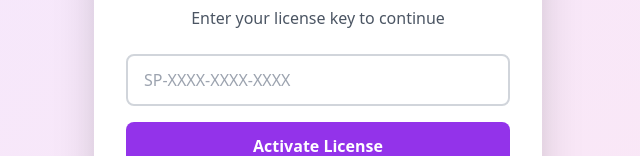
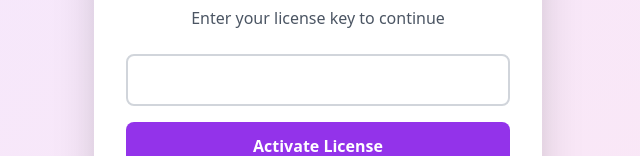
Before and after one commit to rainathecreatour-ops/Stylish-Pets, a React (Vite) app: page / in a window 1280 px wide. Shown: the part 356-512 px from the top of the page, without its empty margins (322-962 px from the left). Built offline with nearby package versions, Linux system fonts and the light colour scheme.

Commit message:
Update App.jsx

```diff
--- a/src/App.jsx
+++ b/src/App.jsx
@@ -183,8 +183,7 @@ const validateLicense = async () => {
 
           <div className="space-y-4">
             <input
-              type="text"
-              placeholder="SP-XXXX-XXXX-XXXX"
+
               value={licenseKey}
               onChange={(e) => setLicenseKey(e.target.value)}
               className="w-full px-4 py-3 border-2 border-gray-300 rounded-lg focus:border-purple-500 focus:outline-none"
```
